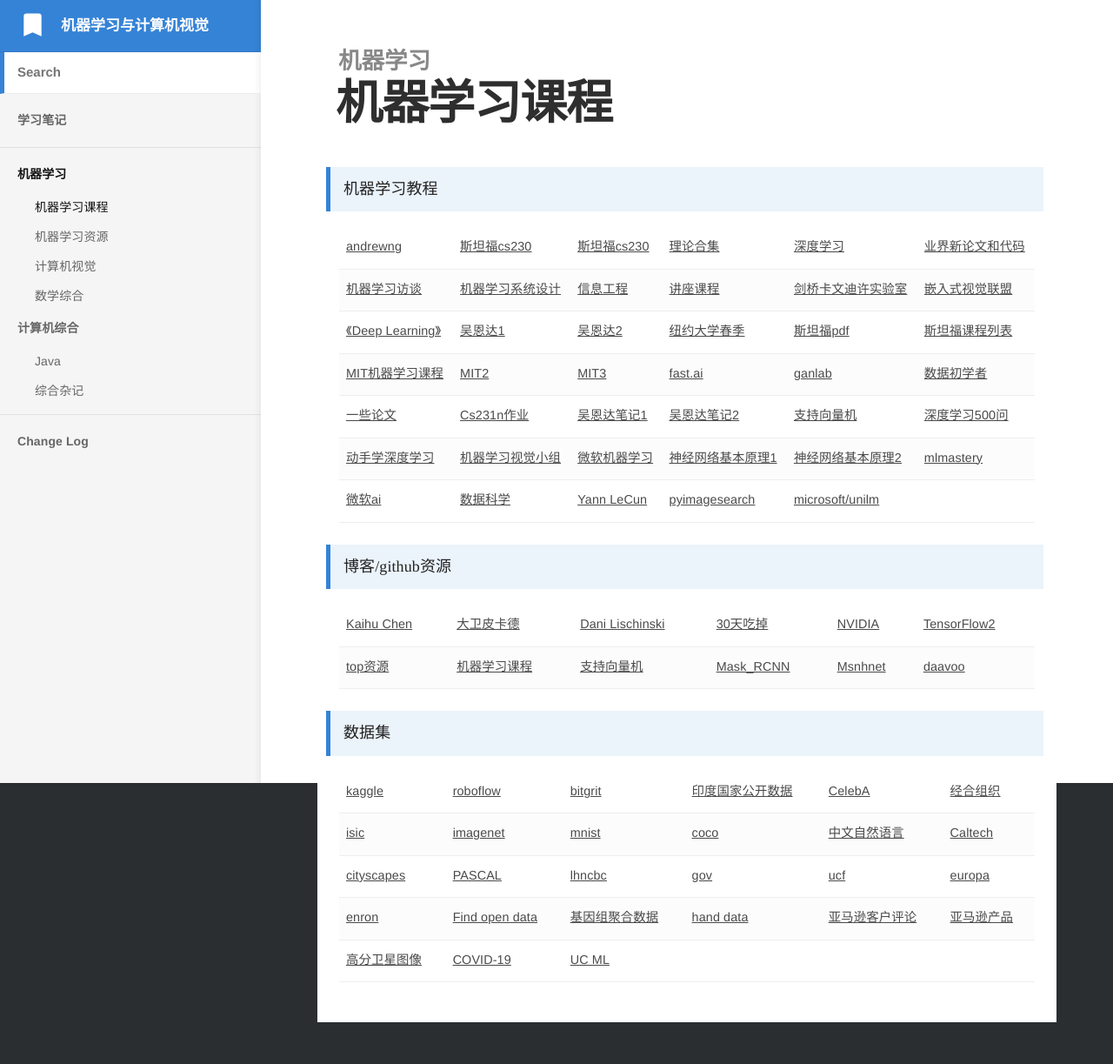
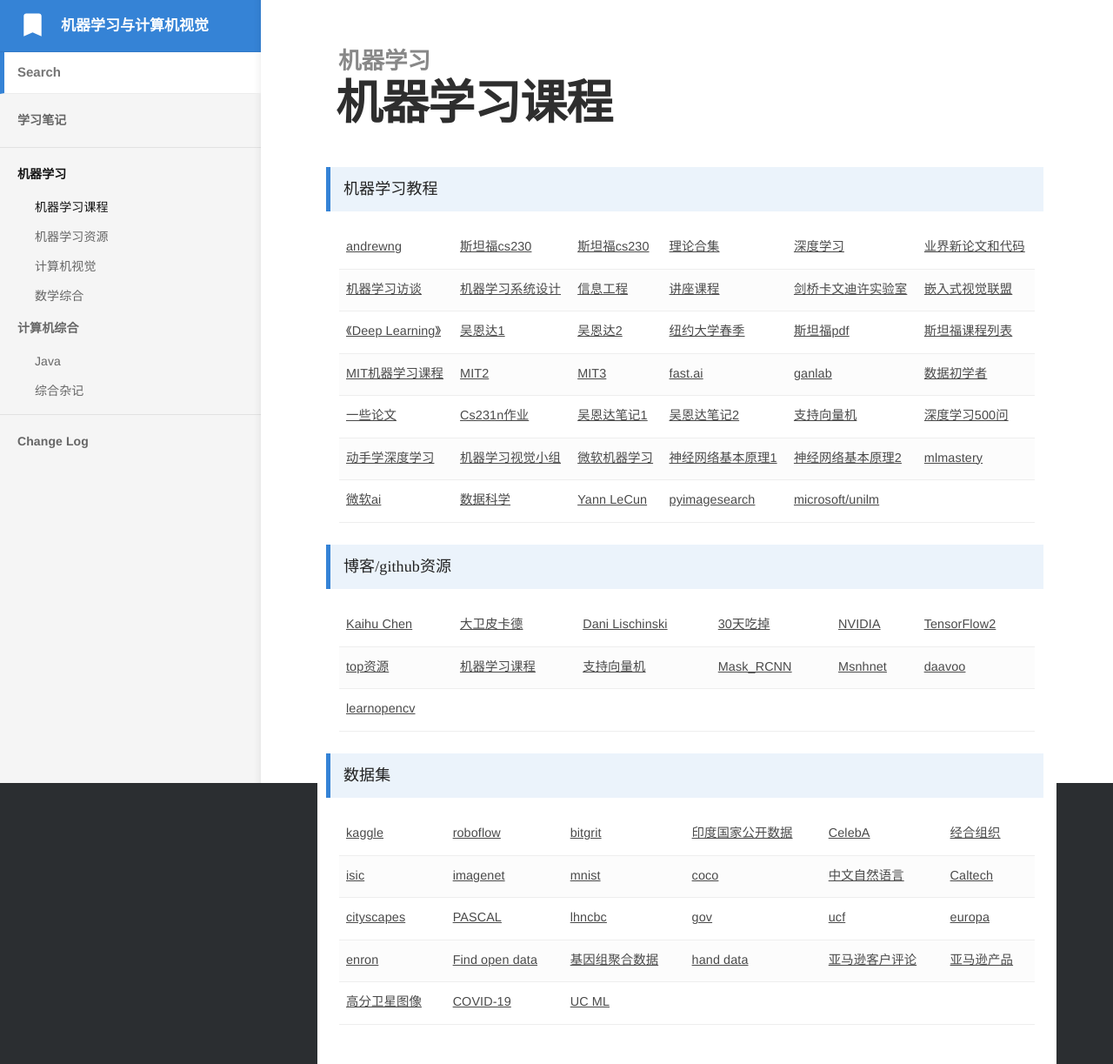
Before and after one commit to bashendixie/Machine_Learning_Notes, a Jekyll site: the page built from _docs/1、机器学习/机器学习课程.md, in a window 1280 px wide. Shown: the whole page at 87% size. Built offline with Jekyll 4.4.1, drawn with Linux system fonts in a browser that asks for light colours; some web fonts are replaced; before the commit the page ends 1175 px from its top, so only the background shows below that.

Commit message:
no message

```diff
--- a/_docs/1、机器学习/机器学习课程.md
+++ b/_docs/1、机器学习/机器学习课程.md
@@ -190,6 +190,11 @@
 				 <a href="https://github.com/daavoo?tab=repositories" target="_blank">daavoo</a>
 			</td>
 		</tr>
+		<tr>
+			<td>
+				<a href="https://github.com/spmallick/learnopencv" target="_blank">learnopencv</a>
+			</td>
+		</tr>
 	</tbody>
 </table>
 
```
